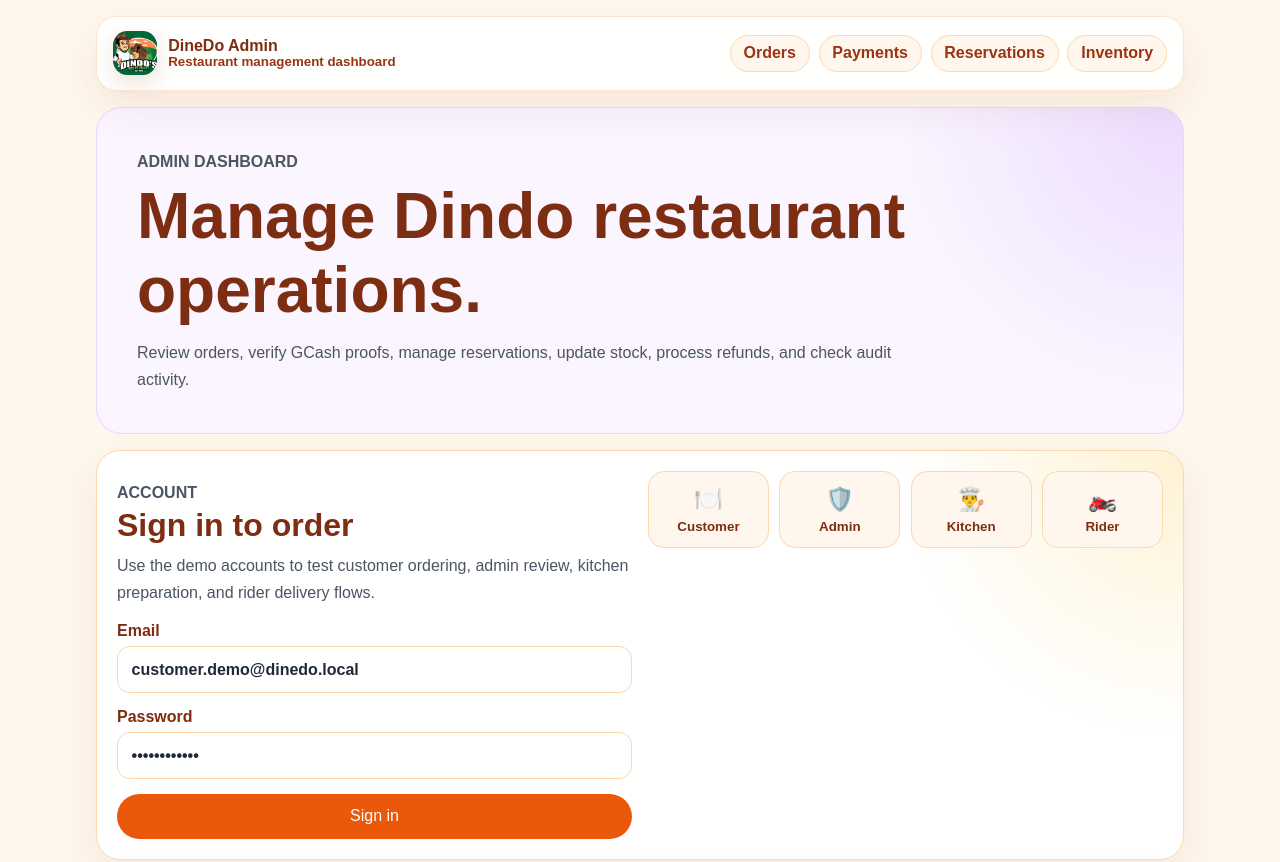
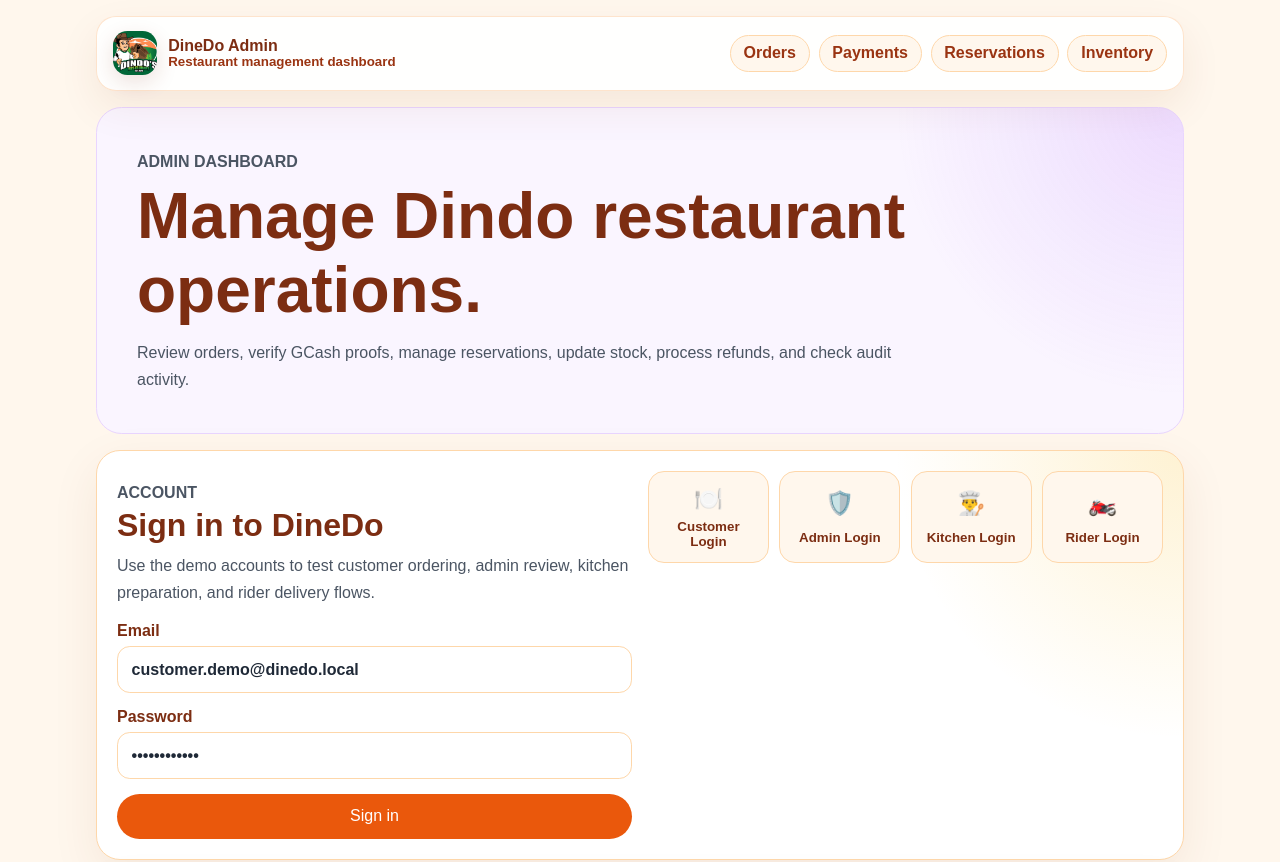
Before and after one commit to dextersueno777/dinedo-capstone, a Next.js app in the folder apps/web/: page /admin in a window 1280 px wide. Shown: the top 862 px of the page. Built offline with nearby package versions, Linux system fonts and the light colour scheme; no server answers.

Commit message:
feat(web): add one-click demo login

```diff
--- a/apps/web/src/components/auth-panel.tsx
+++ b/apps/web/src/components/auth-panel.tsx
@@ -67,6 +67,31 @@ export function AuthPanel() {
     }
   }
 
+  async function handleDemoLogin(account: (typeof demoAccounts)[number]) {
+    setEmail(account.email);
+    setPassword(account.password);
+    setMessage('');
+    setError('');
+    setIsSubmitting(true);
+
+    try {
+      const loggedInUser = await login({
+        email: account.email,
+        password: account.password,
+      });
+
+      setMessage(`Signed in as ${loggedInUser.email}.`);
+    } catch (caughtError) {
+      setError(
+        caughtError instanceof Error
+          ? caughtError.message
+          : 'Demo login failed. Please try again.',
+      );
+    } finally {
+      setIsSubmitting(false);
+    }
+  }
+
   if (isLoading) {
     return (
       <section className="card auth-card auth-card-polished">
@@ -102,7 +127,7 @@ export function AuthPanel() {
     <section className="card auth-card auth-card-polished">
       <div className="auth-copy">
         <p className="eyebrow">Account</p>
-        <h2>Sign in to order</h2>
+        <h2>Sign in to DineDo</h2>
         <p>
           Use the demo accounts to test customer ordering, admin review,
           kitchen preparation, and rider delivery flows.
@@ -114,15 +139,11 @@ export function AuthPanel() {
           <button
             key={account.email}
             type="button"
-            onClick={() => {
-              setEmail(account.email);
-              setPassword(account.password);
-              setMessage('');
-              setError('');
-            }}
+            disabled={isSubmitting}
+            onClick={() => handleDemoLogin(account)}
           >
             <span>{account.icon}</span>
-            {account.label}
+            {isSubmitting ? 'Signing in...' : `${account.label} Login`}
           </button>
         ))}
       </div>
```
